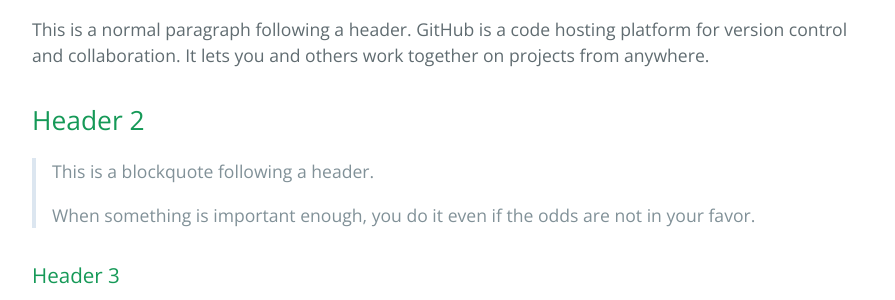
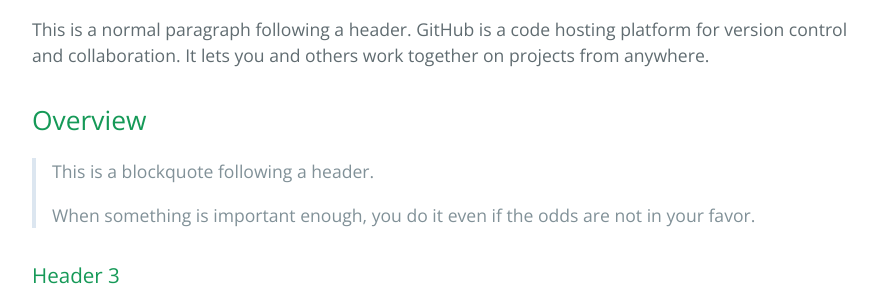
Before and after one commit to NMLA-WorldCIST/NMLA-WorldCIST.github.io, a Jekyll site: the page built from index.md, in a window 1280 px wide and 900 px high, scrolled down 606 px. Shown: the part 158-458 px from the top of the window, without its empty margins (192-1087 px from the left). Built offline with Jekyll 4.4.1, drawn with Linux system fonts in a browser that asks for light colours.

Commit message:
Update index.md

```diff
--- a/index.md
+++ b/index.md
@@ -14,7 +14,7 @@ There should be whitespace between paragraphs. We recommend including a README,
 
 This is a normal paragraph following a header. GitHub is a code hosting platform for version control and collaboration. It lets you and others work together on projects from anywhere.
 
-## Header 2
+## Overview
 
 > This is a blockquote following a header.
 >
```
